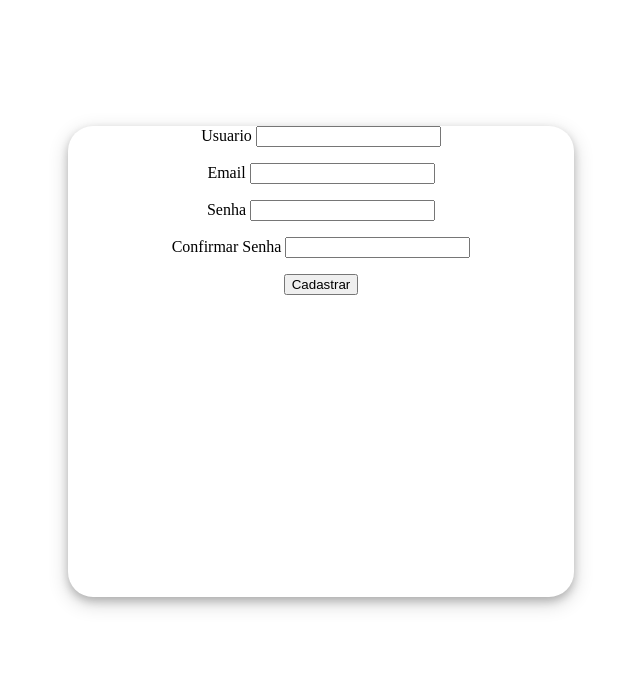
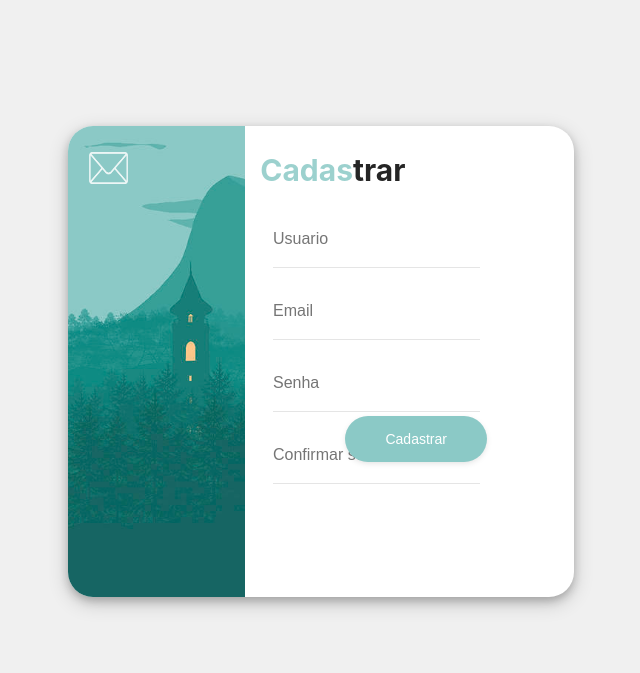
Before and after one commit to Bernardo-Andreatta/Projeto_Web, a PHP site: page /cadastrar.php in a window 1280 px wide. Shown: the top 673 px of the page, without its empty margins (319-959 px from the left). Run offline with PHP 8.4, Linux system fonts and the light colour scheme.

Commit message:
Css para cadastro

```diff
--- a/PROJETOWEB/cadastrar.php
+++ b/PROJETOWEB/cadastrar.php
@@ -44,7 +44,9 @@ if(isset($_POST['submit'])){
     </head>
 
     <body>
+
         <form method="post" action="">
+            <div class="aviso">
             <?php
                 if(count($errors) > 0){
                     echo '<ul>';
@@ -54,12 +56,18 @@ if(isset($_POST['submit'])){
                     echo '</ul>';
                 }
             ?>
+            </div>
             <div class="box">
-            <p>Usuario <input type="text" name="usuario" value="<?php if(isset($_POST['usuario'])){echo $_POST['usuario']; }?>"></p>
-            <p>Email <input type="text" name="email" value="<?php if(isset($_POST['email'])){echo $_POST['email']; } ?>"></p>
-            <p>Senha <input type="text" name="senha" value="<?php if(isset($_POST['senha'])){echo $_POST['senha']; } ?>"></p>
-            <p>Confirmar Senha <input type="text" name="c_senha" value="<?php if(isset($_POST['c_senha'])){echo $_POST['c_senha']; } ?>"></p>
-            <p><input type="submit" name="submit" value="Cadastrar"></p>
+            <div class="divBackground"></div>
+            <div ><img class="divLogo" src="img/logo.png" alt="Logo"></div>
+            <h1><text class="cyan">Cadas</text>trar</h1><br>
+            <div class="loc">
+            <p><input class="divInput" type="text" name="usuario" placeholder="Usuario" value="<?php if(isset($_POST['usuario'])){echo $_POST['usuario']; }?>"></p>
+            <p><input class="divInput" type="text" name="email" placeholder="Email" value="<?php if(isset($_POST['email'])){echo $_POST['email']; } ?>"></p>
+            <p><input class="divInput" type="text" name="senha"placeholder="Senha" value="<?php if(isset($_POST['senha'])){echo $_POST['senha']; } ?>"></p>
+            <p><input class="divInput" type="text" placeholder="Confirmar senha" name="c_senha" value="<?php if(isset($_POST['c_senha'])){echo $_POST['c_senha']; } ?>"></p>
+            </div>
+            <p><input type="submit" name="submit" value="Cadastrar" class="botao"=></p>
             </div>
         </form>
 
--- a/PROJETOWEB/css/estilo2.css
+++ b/PROJETOWEB/css/estilo2.css
@@ -1,3 +1,21 @@
+body{
+    background-color: #f0f0f0;
+}
+h1{
+    position: absolute;
+    font-size:  30px;
+    opacity:  .85;
+    color: black;
+    font-weight:  700;
+    margin-top: 2%;
+    margin-left: 15%;
+    z-index: 0;
+    font-family: -apple-system,BlinkMacSystemFont,"Segoe UI",Roboto,"Helvetica Neue",Arial,"Noto Sans",sans-serif,"Apple Color Emoji","Segoe UI Emoji","Segoe UI Symbol","Noto Color Emoji";
+}
+.cyan{
+    color: #8bc9c6;
+    font-weight:  700;
+}
 .box{
     margin:auto;
     text-align: center;
@@ -10,3 +28,86 @@
     margin-bottom: 10%;
     z-index: 0;
 }
+.botao{
+    position: absolute;
+    width:  auto;
+    min-width:  100px;
+    border-radius:  24px;
+    text-align:  center;
+    padding:  15px 40px;
+    background-color: #8bc9c6;
+    color:  #fff;
+    font-size:  14px;
+    margin-left:  -5%;
+    margin-top: 20%;
+    font-weight:  500;
+    box-shadow:  0px 2px 6px -1px rgba(0,0,0,.13);
+    border:  none;
+    outline: 0;
+}
+.botao:hover{
+    transform:  translateY(-3px);
+    box-shadow:  0 2px 6px -1px rgba(0,0,0, .65);
+    cursor: pointer;
+}
+.botao:active{
+    transform:  scale(.99);
+    cursor: pointer;
+}
+.botao:focus {
+    outline:0;
+    cursor: pointer;
+}
+.divInput {
+    width: auto;
+    min-width: 20%;
+    font-size:  16px;
+    padding:  20px 0px;
+    height:  56px;
+    border:  none;
+    border-bottom:  solid 1px rgba(0,0,0,.1);
+    background:  #fff;
+    box-sizing:  border-box;
+    color:  #000;
+    font-weight:  400;
+    z-index: 2;
+}
+.divInput1:focus{
+    border-bottom:  solid 1px black;
+    outline: 0;
+    box-shadow:  0 2px 6px -8px rgba(0,0,0, .45);
+    color: #000;
+}
+.divInput1:focus::placeholder{
+    color:black;
+}
+.aviso{
+    position: absolute;
+    margin-left: 44%;
+    margin-top: 25%;
+    color:#A52A2A;
+}
+.divBackground{
+    width:  35%;
+    height: 100%;
+    background-image: url("../img/Background.jpg");
+    background-size:  cover;
+    border-top-left-radius:  25px;
+    border-bottom-left-radius:  25px;
+    position: relative;
+    z-index: 1;
+    float: left;
+}
+.divLogo{
+    width: 3%;
+    height: 4%;
+    position: absolute;
+    margin-left:-25%;
+    margin-top: 2%;
+    z-index: 1;
+}
+.loc{
+    position: absolute;
+    margin-left: 16%;
+    margin-top:4%;
+}
--- a/PROJETOWEB/login.php
+++ b/PROJETOWEB/login.php
@@ -51,9 +51,9 @@
 
                         <input id="tSenha" type="password" placeholder="Senha" name="senha" class="divInput2">
 
-                        <input type="submit" class="Botao" name='login' value = "Login">
+                        <input type="submit" class="botao" name='login' value = "Login">
 
-                        <input type="submit" class="Botao2" name='cadastrar' value = " Logon">
+                        <input type="submit" class="botao2" name='cadastrar' value = " Logon">
 
                     </form>
         </div>
```
Also changed, not shown: PROJETOWEB/css/estilo.css (+12 -6 lines), PROJETOWEB/img/Background.jpg (renamed from PROJETOWEB/img/ola.jpg).
